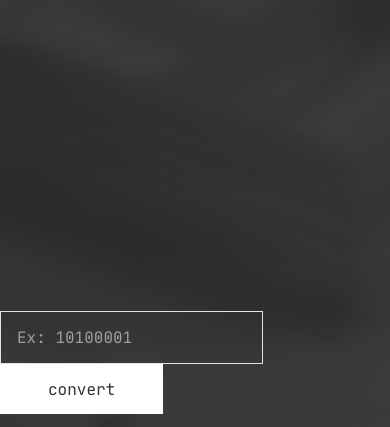
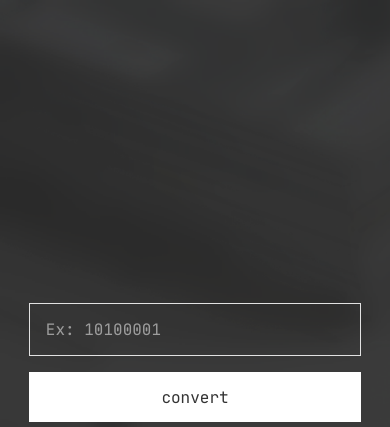
Before and after one commit to Avlye/binary-converter, a plain HTML site: page index.html in a window 390 px wide. Shown: the top 427 px of the page. Drawn offline with Linux system fonts and the light colour scheme.

Commit message:
Add media queries to max-width 600px

```diff
--- a/css/style.css
+++ b/css/style.css
@@ -132,3 +132,17 @@ body {
 .github-link span {
     text-decoration: underline;
 }
+
+@media (max-width: 600px)
+{
+  .input {
+      display: block;
+      width: 100%;
+  }
+
+  .button {
+      display: block;
+      margin: 1rem 0;
+      width: 100%;
+  }
+}
```
